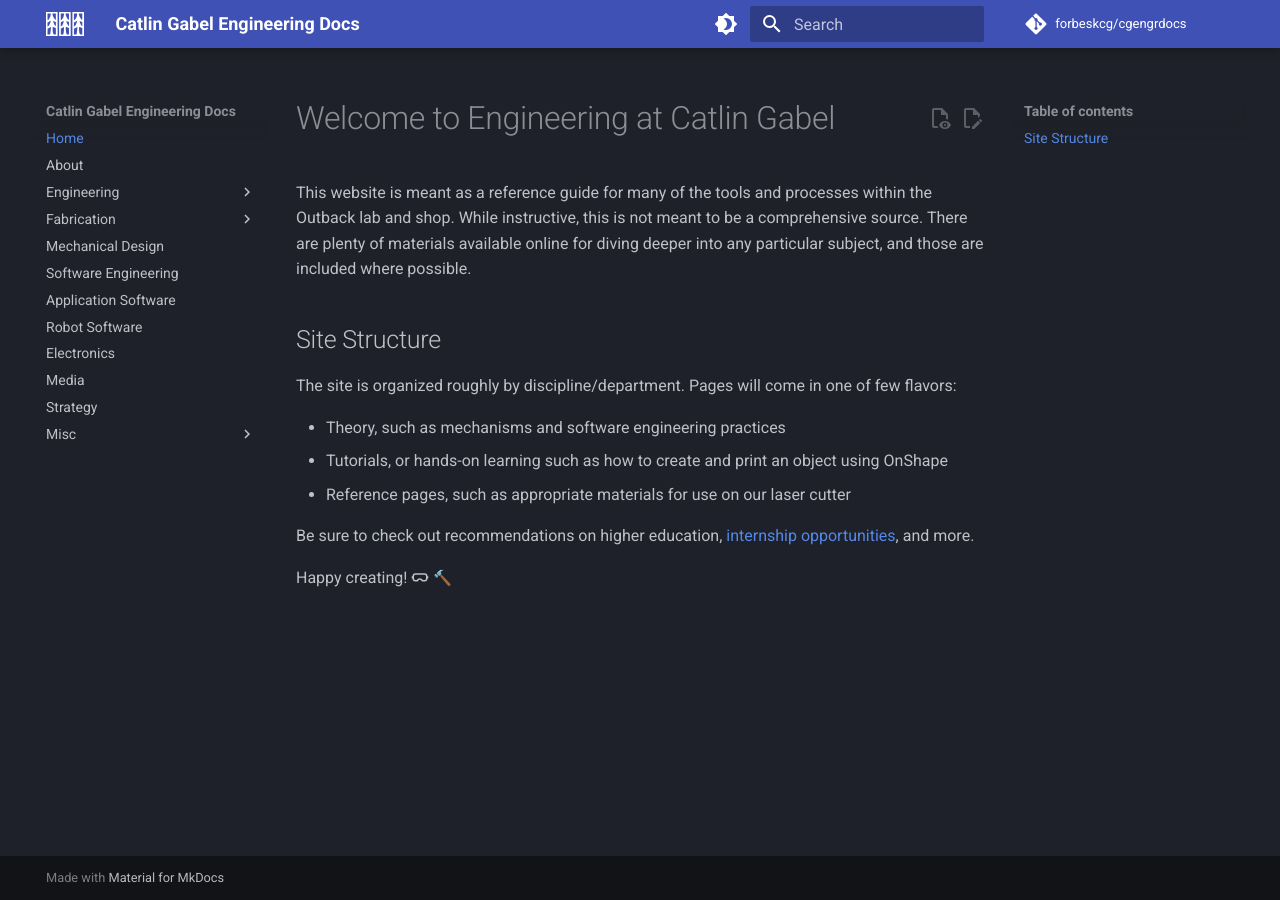
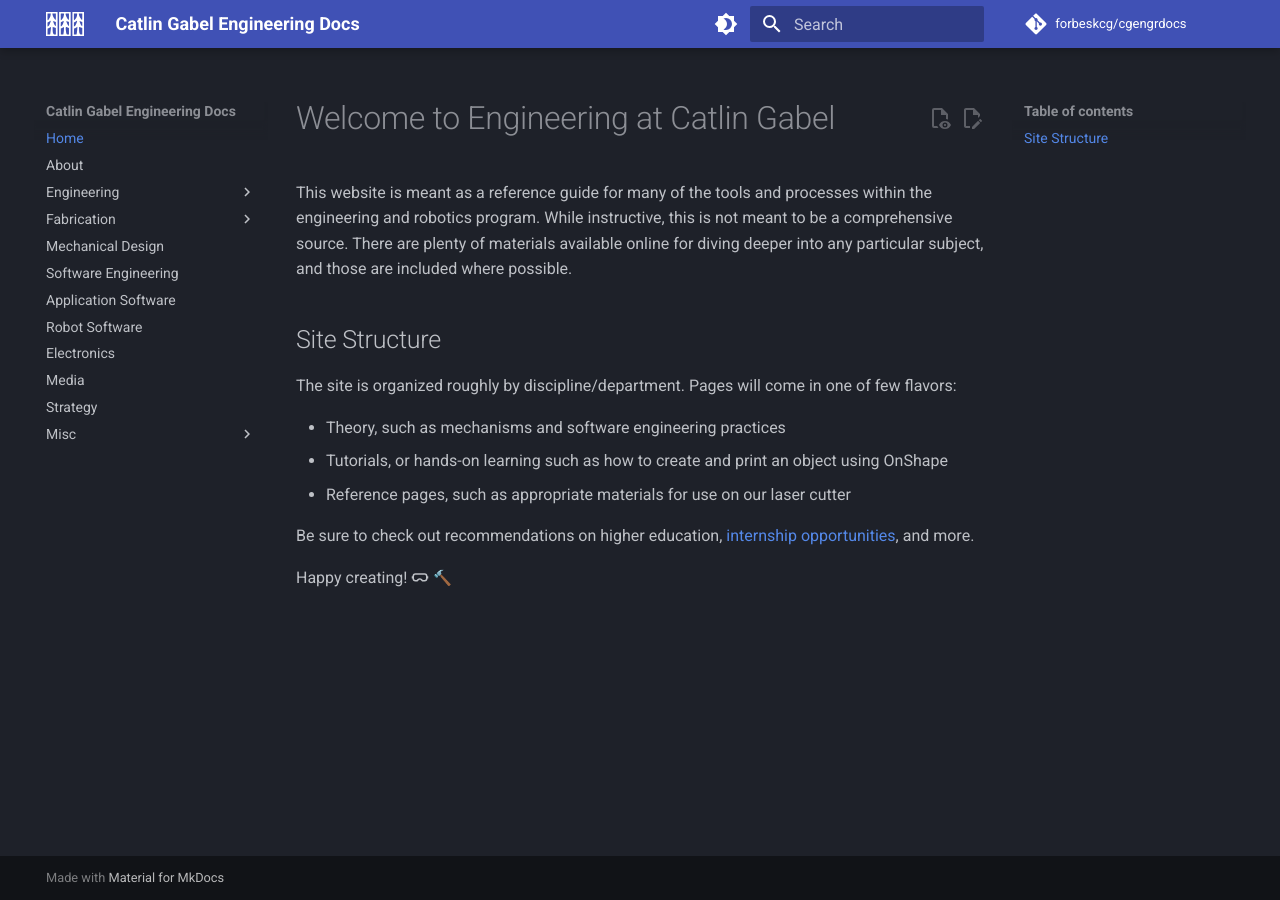
Before and after one commit to forbeskcg/cgengrdocs, an MkDocs documentation site: the page built from docs/index.md, in a window 1280 px wide. Built offline with MkDocs 1.6.1 and Material for MkDocs 9.7.7, drawn with Linux system fonts in a browser that asks for light colours; emoji names are drawn with the system emoji font; comment, search, counter and statistics services are not loaded.

```diff
--- a/docs/index.md
+++ b/docs/index.md
@@ -1,6 +1,6 @@
 # Welcome to Engineering at Catlin Gabel
 
-This website is meant as a reference guide for many of the tools and processes within the Outback lab and shop. While instructive, this is not meant to be a comprehensive source. There are plenty of materials available online for diving deeper into any particular subject, and those are included where possible.
+This website is meant as a reference guide for many of the tools and processes within the engineering and robotics program. While instructive, this is not meant to be a comprehensive source. There are plenty of materials available online for diving deeper into any particular subject, and those are included where possible.
 
 ## Site Structure
 
```
Also changed, not shown: 1 other file.
